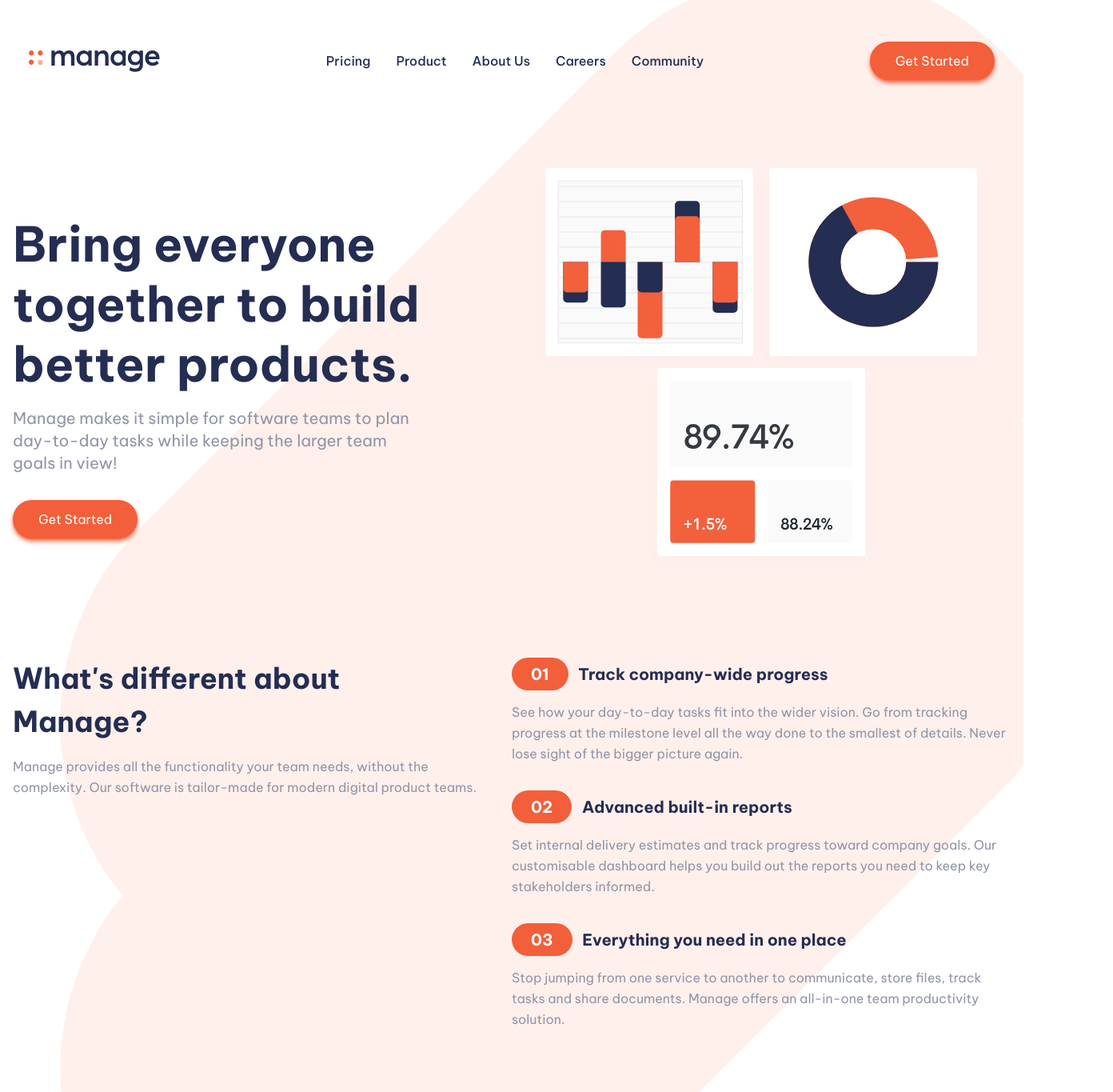
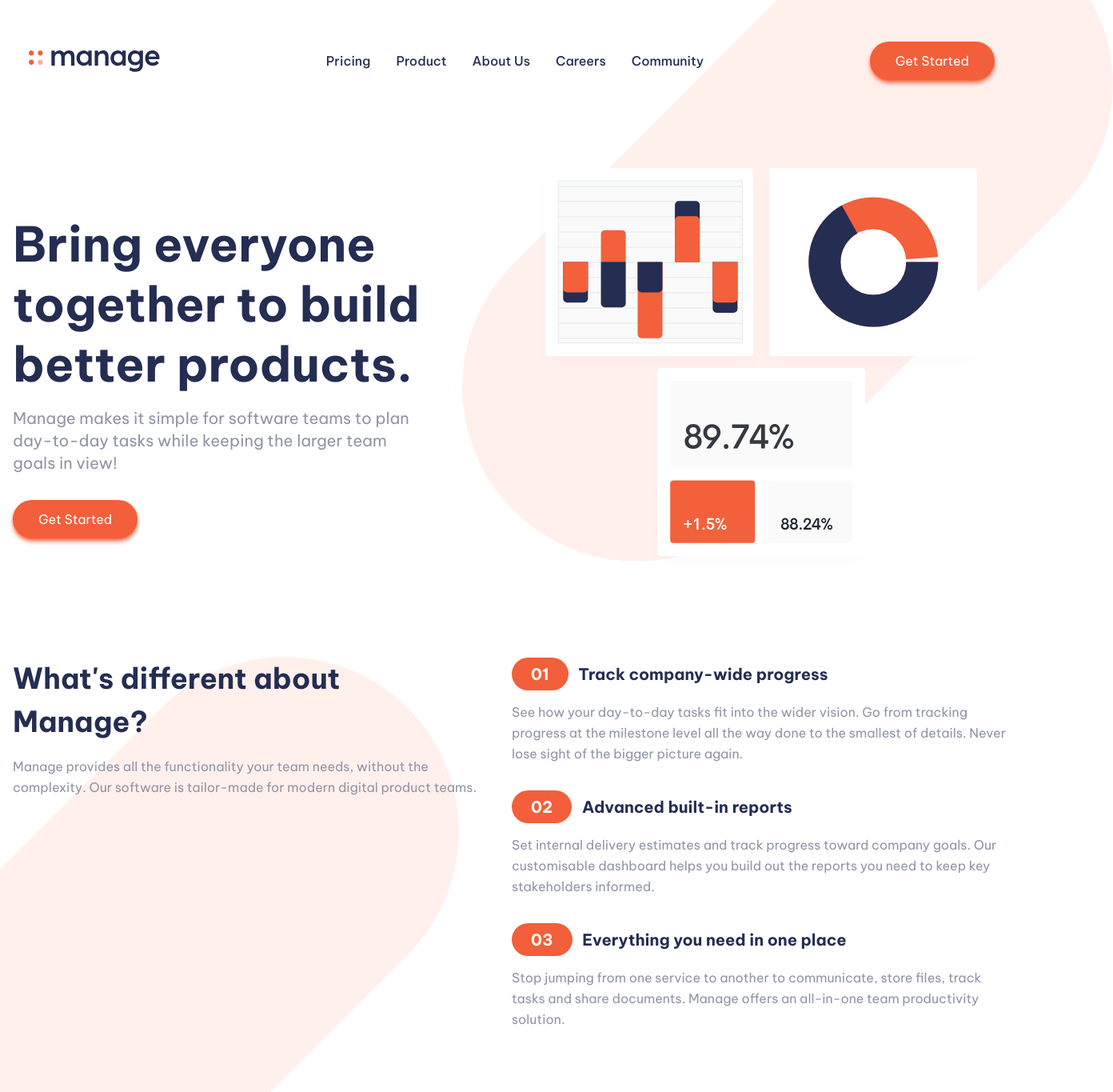
Before and after one commit to AhmedElaguab/react-landing-page-manage, a React (Vite) app: page / in a window 1280 px wide. Shown: the top 1365 px of the page at 80% size, 1392 px wide, since content can reach past the window. Built offline with nearby package versions, Linux system fonts and the light colour scheme.

Commit message:
add background patterns

```diff
--- a/src/App.tsx
+++ b/src/App.tsx
@@ -19,6 +19,8 @@ import AvatarAli from './assets/images/avatar-ali.png';
 import AvatarAnisha from './assets/images/avatar-anisha.png';
 import AvatarRichard from './assets/images/avatar-richard.png';
 import AvatarShanai from './assets/images/avatar-shanai.png';
+
+import BgPattern from './assets/images/bg-tablet-pattern.svg';
 
 const testimonials: { avatar: string; name: string; text: string }[] = [
   {
@@ -48,10 +50,16 @@ function App() {
   const closeNavbar = () => setShowNavbar(false);
   return (
     <div
+      className="relative"
       onKeyUp={e => {
         if (e.code === 'Escape') closeNavbar();
       }}
     >
+      <img
+        className="absolute -z-10 -top-28 -right-28"
+        src={BgPattern}
+        alt="background pattern"
+      />
       <header>
         <div className="max-w-[1264px] mx-auto">
           <nav className="flex justify-between items-center px-7 py-12">
@@ -161,8 +169,14 @@ function App() {
             </div>
           </section>
         </div>
-        <div className="max-w-[1264px] mx-auto">
-          <section className="mt-24 leading-relaxed lg:flex">
+
+        <section className="mt-24 leading-relaxed relative">
+          <img
+            className="absolute -z-10 -top-80 -right-40 lg:top-0 lg:-left-64 "
+            src={BgPattern}
+            alt="background pattern"
+          />
+          <div className="max-w-[1264px] mx-auto lg:flex">
             <div className="text-center lg:text-start lg:w-1/2 pr-10">
               <h2 className=" text-blue-primary text-4xl leading-normal font-bold">
                 What's different about Manage?
@@ -216,8 +230,8 @@ function App() {
                 </p>
               </li>
             </ul>
-          </section>
-        </div>
+          </div>
+        </section>
         <section className="mt-24 leading-relaxed text-center">
           <h2 className="text-blue-primary text-4xl leading-normal font-bold">
             What they've said
--- a/src/index.css
+++ b/src/index.css
@@ -3,11 +3,11 @@
 @tailwind utilities;
 
 body {
-  background-image: url('./assets/images/bg-tablet-pattern.svg'),
+  /* background-image: url('./assets/images/bg-tablet-pattern.svg'),
     url('./assets/images/bg-tablet-pattern.svg');
   background-position: 75px -35px, 75px 400px;
   background-size: 100%;
-  background-repeat: no-repeat;
+  background-repeat: no-repeat; */
 }
 
 .swiper-pagination {
```
